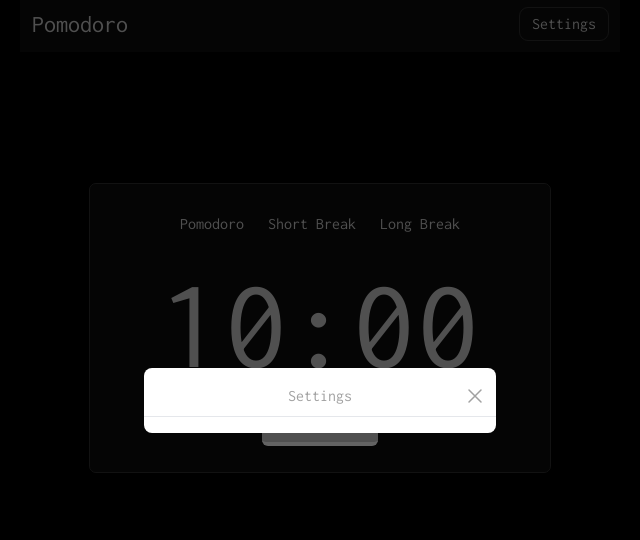
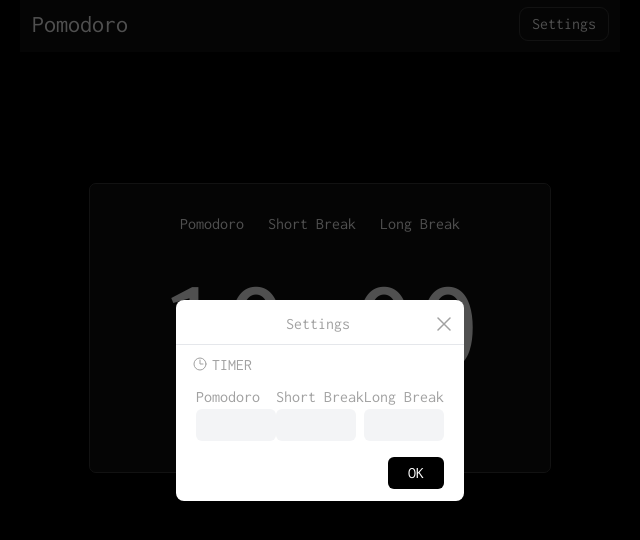
Before and after one commit to notprjwl/pomodoro, a React (Vite) app: page / in a window 1280 px wide. Both pictures are taken after a click on the button "Settings". Shown: the top 540 px of the page, without its empty margins (320-960 px from the left). Built offline with nearby package versions, Linux system fonts and the light colour scheme.

Commit message:
Update SettingsModal.jsx

```diff
--- a/src/components/SettingsModal.jsx
+++ b/src/components/SettingsModal.jsx
@@ -1,35 +1,66 @@
-import React, { useState } from "react";
+import React, { useEffect, useState } from "react";
+// import Timer from "./Timer";
 
 const SettingsModal = ({ closeModal }) => {
-  const [someSetting, setSomeSetting] = useState("default value");
+  const [pomodoro, setPomodoro] = useState(null);
+  const [shortBreak, setShortBreak] = useState(null);
+  const [longBreak, setLongBreak] = useState(null);
 
-  const handleSettingChange = (newValue) => {
-    setSomeSetting(newValue);
-  };
+  const handleOkClick = () => {
+    console.log(pomodoro)
+    closeModal();
+  }
 
-  const handleSaveClick = () => {
-    console.log("Settings saved:", someSetting);
-    closeModal();
-  };
-
-  const handleCancelClick = () => {
-    closeModal();
-  };
 
   return (
-      <div className='fixed top-0 left-0 w-full h-full bg-black bg-opacity-50 flex items-center justify-center'>
-        <div className='bg-white p-4 px-0 rounded-lg'>
-          <div className='flex justify-center w-[22rem] text-center border-b pb-2'>
-            Settings
-            <div className='absolute pl-[310px]'>
-              <svg xmlns='http://www.w3.org/2000/svg' fill='none' viewBox='0 0 24 24' strokeWidth={1.5} stroke='currentColor' className='w-6 h-6'>
-                <path strokeLinecap='round' strokeLinejoin='round' d='M6 18 18 6M6 6l12 12' />
-              </svg>
+
+    <div className='fixed container top-0 left-0 h-full bg-black bg-opacity-50 flex items-center justify-center'>
+      <div className='bg-white p-3 px-0 rounded-lg sm:w-[19rem]'>
+        <div className='flex justify-between items-center w-full text-center border-b pb-2'>
+          <div className='flex-grow text-center pl-7'>Settings</div>
+          <div className='mr-2' onClick={closeModal}>
+            <svg xmlns='http://www.w3.org/2000/svg' fill='none' viewBox='0 0 24 24' strokeWidth={1.5} stroke='currentColor' className='w-6 h-6 cursor-pointer'>
+              <path strokeLinecap='round' strokeLinejoin='round' d='M6 18 18 6M6 6l12 12' />
+            </svg>
+          </div>
+        </div>
+        <div className='p-2 mx-2 flex items-center gap-1'>
+          <span className='items-center mb-[0.1rem]'>
+            <svg xmlns='http://www.w3.org/2000/svg' fill='none' viewBox='0 0 24 24' strokeWidth={1.5} stroke='currentColor' className='w-4 h--6'>
+              <path strokeLinecap='round' strokeLinejoin='round' d='M12 6v6h4.5m4.5 0a9 9 0 1 1-18 0 9 9 0 0 1 18 0Z' />
+            </svg>
+          </span>
+          TIMER
+        </div>
+        <div className='flex mx-5 justify-between'>
+          <div>
+            <label>Pomodoro</label>
+            <div>
+              <input type='number' min={0} className='bg-gray-100 w-20 rounded-md p-1 px-2 text-black outline-0 font-sans' onChange={(e)=> {setPomodoro(e.target.value)}} />
+            </div>
+          </div>
+          <div>
+            <label>Short Break</label>
+            <div>
+              <input type='number' min={0} className='bg-gray-100 w-20 rounded-md p-1 px-2 text-black outline-0 font-sans' onChange={(e)=> {setShortBreak(e.target.value)}}/>
+            </div>
+          </div>
+          <div>
+            <label>Long Break</label>
+            <div>
+              <input type='number' min={0} className='bg-gray-100 w-20 rounded-md p-1 px-2 text-black outline-0 font-sans' onChange={(e)=> {setLongBreak(e.target.value)}} />
             </div>
           </div>
         </div>
+        <div className='float-right text-white bg-black px-5 rounded-md mt-4 mx-5 p-1 cursor-pointer' onClick={handleOkClick} >
+          <button className=''>OK</button>
+        </div>
       </div>
+      {/* {!closeModal && <Timer pomodoro={pomodoro} shortBreak = {shortBreak} longBreak = {longBreak}/>} */}
+    </div>
   );
 };
-
+export const pomodoro = SettingsModal.pomodoro;
+export const shortBreak = SettingsModal.shortBreak;
+export const longBreak = SettingsModal.longBreak;
 export default SettingsModal;
```
